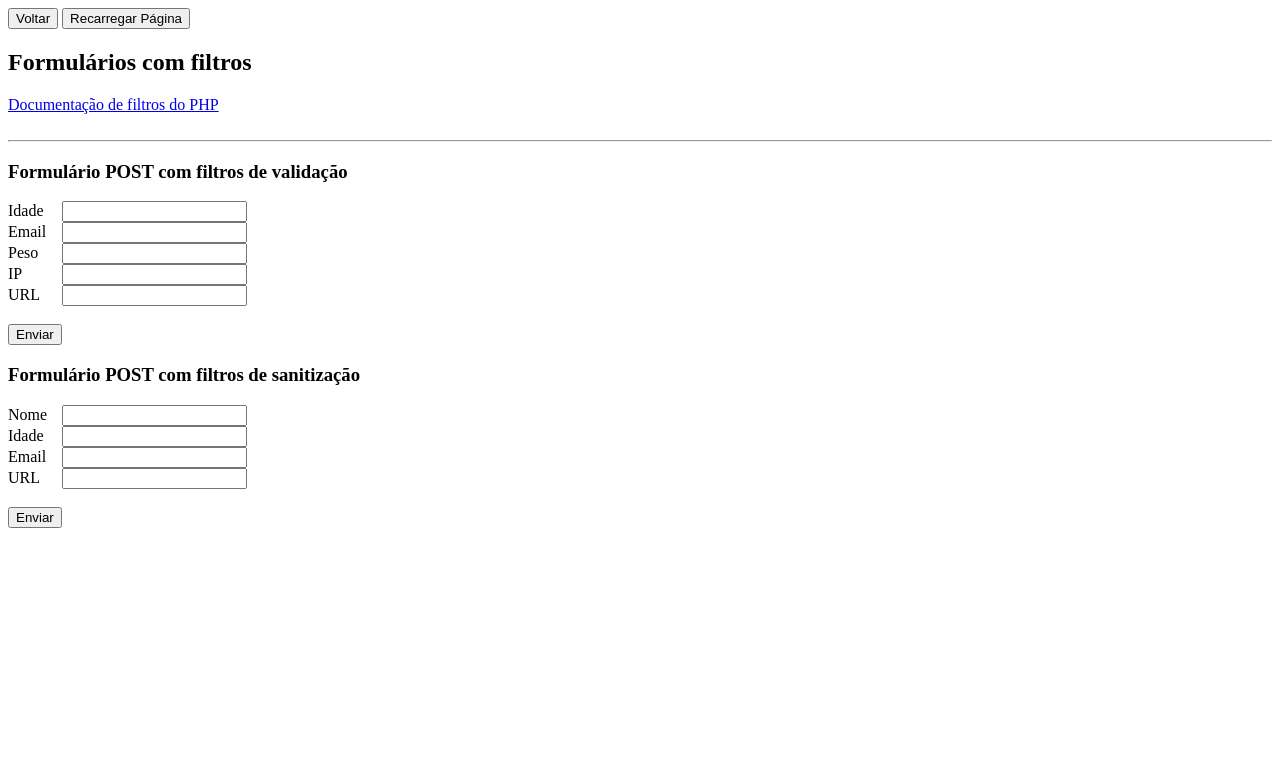
After one commit to GabrielLins64/php-intro, a PHP site: page /forms/filtros.php in a window 1280 px wide. The commit adds this page. Shown: the top 783 px of the page. Run offline with PHP 8.4, Linux system fonts and the light colour scheme.

Commit message:
feat: add filters lesson

```diff
--- /dev/null
+++ b/cursophp.com/forms/filtros.php
@@ -0,0 +1,112 @@
+<html>
+<body>
+  <button type="button" onclick="location.href='/'">Voltar</button>
+  <button type="button" onclick="location.href='/forms/filtros.php';">Recarregar Página</button>
+  <h2>Formulários com filtros</h2>
+  <a href="https://www.php.net/manual/en/filter.filters.php" target="_blank">Documentação de filtros do PHP</a><br><br>
+  <hr>
+
+  <!-- POST com filtros de validação -->
+  <h3>Formulário POST com filtros de validação</h3>
+  <form action="<?php echo $_SERVER['PHP_SELF']; ?>" method="POST" style="display: table;">
+    <p style="display: table-row;">
+      <label for="idade" style="display: table-cell;">Idade</label>
+      <input id="idade" type="text" name="idade" style="display: table-cell;">
+    </p>
+    <p style="display: table-row;">
+      <label for="email" style="display: table-cell;">Email</label>
+      <input id="email" type="email" name="email" style="display: table-cell;">
+    </p>
+    <p style="display: table-row;">
+      <label for="peso" style="display: table-cell;">Peso</label>
+      <input id="peso" type="text" name="peso" style="display: table-cell;">
+    </p>
+    <p style="display: table-row;">
+      <label for="ip" style="display: table-cell;">IP</label>
+      <input id="ip" type="text" name="ip" style="display: table-cell;">
+    </p>
+    <p style="display: table-row;">
+      <label for="url" style="display: table-cell;">URL</label>
+      <input id="url" type="text" name="url" style="display: table-cell;">
+    </p>
+    <br>
+    <button type="submit" name="filtros-validacao">Enviar</button>
+  </form>
+
+  <?php
+  if (isset($_POST["filtros-validacao"])):
+    $erros = array();
+
+    if (!$idade = filter_input(INPUT_POST, "idade", FILTER_VALIDATE_INT)):
+      $erros[] = "Idade precisa ser um inteiro.<br>";
+    endif;
+
+    if (!$idade = filter_input(INPUT_POST, "email", FILTER_VALIDATE_EMAIL)):
+      $erros[] = "Email inválido.<br>";
+    endif;
+
+    if (!$idade = filter_input(INPUT_POST, "peso", FILTER_VALIDATE_FLOAT)):
+      $erros[] = "Peso precisa ser um float.<br>";
+    endif;
+
+    if (!$idade = filter_input(INPUT_POST, "ip", FILTER_VALIDATE_IP)):
+      $erros[] = "IP inválido.<br>";
+    endif;
+
+    if (!$idade = filter_input(INPUT_POST, "url", FILTER_VALIDATE_URL)):
+      $erros[] = "URL inválido.<br>";
+    endif;
+
+    if (!empty($erros)):
+      foreach($erros as $erro):
+        echo "<li> $erro </li>";
+      endforeach;
+    else:
+      echo "Enviou formulario com filtros!<br>";
+      var_dump($_POST);
+    endif;
+  endif;
+  ?>
+
+  <!-- POST com filtros de sanitização -->
+  <h3>Formulário POST com filtros de sanitização</h3>
+  <form action="<?php echo $_SERVER['PHP_SELF']; ?>" method="POST" style="display: table;">
+    <p style="display: table-row;">
+      <label for="nome" style="display: table-cell;">Nome</label>
+      <input id="nome" type="text" name="nome" style="display: table-cell;">
+    </p>
+    <p style="display: table-row;">
+      <label for="idade" style="display: table-cell;">Idade</label>
+      <input id="idade" type="text" name="idade" style="display: table-cell;">
+    </p>
+    <p style="display: table-row;">
+      <label for="email" style="display: table-cell;">Email</label>
+      <input id="email" type="text" name="email" style="display: table-cell;">
+    </p>
+    <p style="display: table-row;">
+      <label for="url" style="display: table-cell;">URL</label>
+      <input id="url" type="text" name="url" style="display: table-cell;">
+    </p>
+    <br>
+    <button type="submit" name="filtros-sanitizacao">Enviar</button>
+  </form>
+
+  <?php
+  if (isset($_POST["filtros-sanitizacao"])):
+    $erros = array();
+
+    $nome = filter_input(INPUT_POST, 'nome', FILTER_SANITIZE_SPECIAL_CHARS);
+    echo $nome."<br>";
+
+    $idade = filter_input(INPUT_POST, 'idade', FILTER_SANITIZE_NUMBER_INT);
+    echo $idade."<br>";
+
+    $email = filter_input(INPUT_POST, 'email', FILTER_SANITIZE_EMAIL);
+    echo $email."<br>";
+
+    $url = filter_input(INPUT_POST, 'url', FILTER_SANITIZE_URL);
+    echo $url."<br>";
+  endif;
+  ?>
+</html>
+</body>
--- a/cursophp.com/index.php
+++ b/cursophp.com/index.php
@@ -25,6 +25,7 @@
   echo "<a href='/funcoes.php'>Funções</a><br>";
   echo "<a href='/superglobais.php'>Superglobais</a><br>";
   echo "<a href='/forms'>Formulários</a><br>";
+  echo "<a href='/forms/filtros.php'>Formulários com filtros</a><br>";
 ?>
 
 </body>
```
